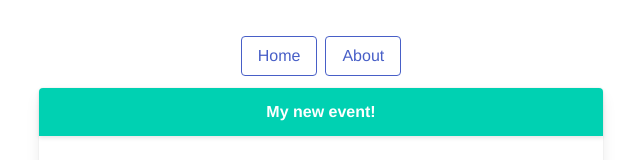
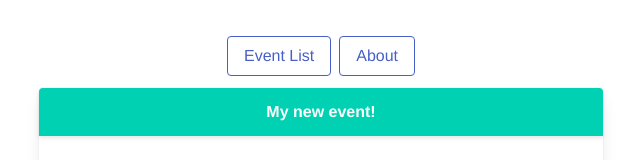
Before and after one commit to tomas95go/real-world-vue, a Vue app: page / in a window 1280 px wide. Shown: the top 160 px of the page, without its empty margins (319-959 px from the left). Built offline with nearby package versions, Linux system fonts and the light colour scheme.

Commit message:
L4-end with Bulma

```diff
--- a/src/App.vue
+++ b/src/App.vue
@@ -2,7 +2,7 @@
   <section class="section">
     <div class="container">
       <div class="columns is-centered">
-        <router-link class="button is-outlined is-link mr-1" to="/"> Home </router-link>
+        <router-link class="button is-outlined is-link mr-1" to="/"> Event List </router-link>
         <router-link class="button is-outlined is-link ml-1" to="/about"> About </router-link>
       </div>
       <div class="columns is-centered">
--- a/src/router/index.js
+++ b/src/router/index.js
@@ -1,20 +1,17 @@
-import { createRouter, createWebHistory } from "vue-router";
-import Home from "../views/Home.vue";
+import { createRouter, createWebHistory } from 'vue-router';
+import EventList from '../views/EventList.vue';
+import About from '../views/About.vue';
 
 const routes = [
   {
-    path: "/",
-    name: "Home",
-    component: Home,
+    path: '/',
+    name: 'EventList',
+    component: EventList,
   },
   {
-    path: "/about",
-    name: "About",
-    // route level code-splitting
-    // this generates a separate chunk (about.[hash].js) for this route
-    // which is lazy-loaded when the route is visited.
-    component: () =>
-      import(/* webpackChunkName: "about" */ "../views/About.vue"),
+    path: '/about',
+    name: 'About',
+    component: About,
   },
 ];
 
--- a/src/views/Home.vue
+++ b/src/views/EventList.vue
@@ -9,7 +9,7 @@
 import EventCard from "@/components/EventCard.vue";
 
 export default {
-  name: 'Home',
+  name: 'EventList',
   components: {
     EventCard
   },
```
